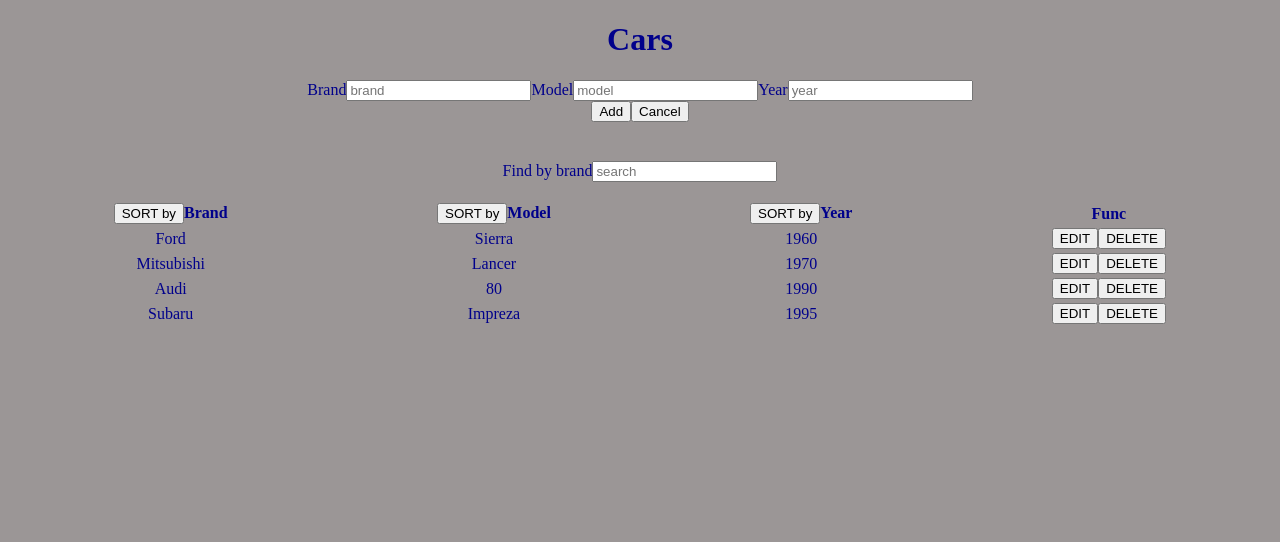
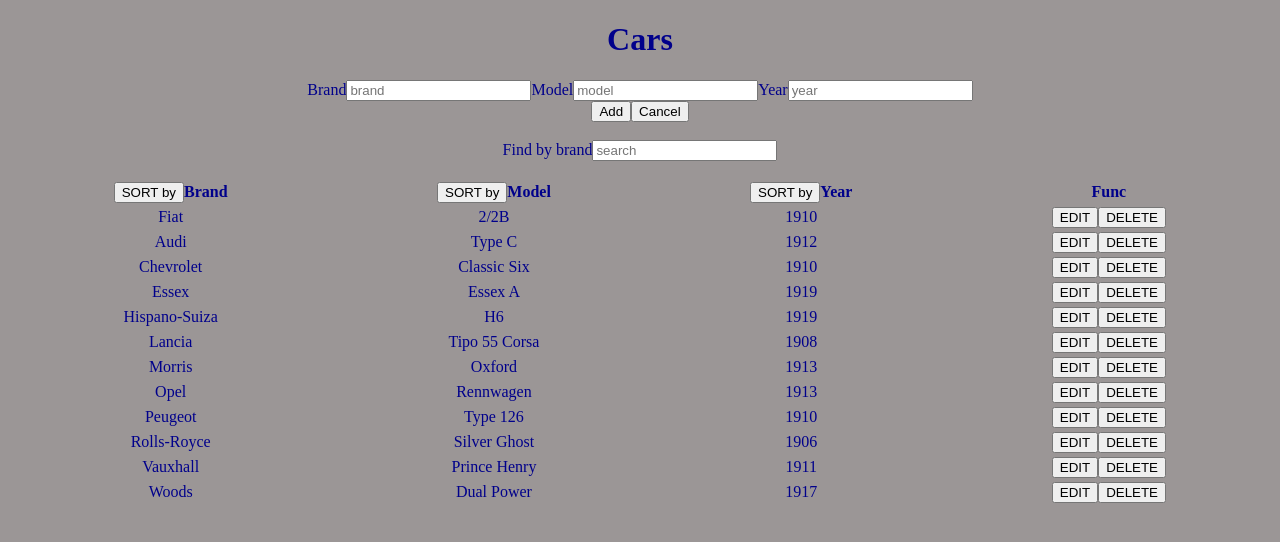
Before and after one commit to Zyar3k/react-list, a React (Create React App) app: page / in a window 1280 px wide. Shown: the top 542 px of the page. Built offline with nearby package versions, Linux system fonts and the light colour scheme.

Commit message:
Finish project

```diff
--- a/src/App.js
+++ b/src/App.js
@@ -2,10 +2,78 @@
 import "./App.css";
 
 const data = [
-  { id: "1", brand: "Ford", model: "Sierra", year: 1960 },
-  { id: "2", brand: "Mitsubishi", model: "Lancer", year: 1970 },
-  { id: "3", brand: "Audi", model: "80", year: 1990 },
-  { id: "4", brand: "Subaru", model: "Impreza", year: 1995 },
+  {
+    id: 18,
+    brand: "Fiat",
+    model: "2/2B",
+    year: "1910",
+  },
+  {
+    id: 22,
+    brand: "Audi",
+    model: "Type C",
+    year: "1912",
+  },
+  {
+    id: 23,
+    brand: "Chevrolet",
+    model: "Classic Six",
+    year: "1910",
+  },
+  {
+    id: 44,
+    brand: "Essex",
+    model: "Essex A",
+    year: "1919",
+  },
+  {
+    id: 5,
+    brand: "Hispano-Suiza",
+    model: "H6",
+    year: "1919",
+  },
+  {
+    id: 64,
+    brand: "Lancia",
+    model: "Tipo 55 Corsa",
+    year: "1908",
+  },
+  {
+    id: 7,
+    brand: "Morris",
+    model: "Oxford",
+    year: "1913",
+  },
+  {
+    id: 8,
+    brand: "Opel",
+    model: "Rennwagen",
+    year: "1913",
+  },
+  {
+    id: 92,
+    brand: "Peugeot",
+    model: "Type 126",
+    year: "1910",
+  },
+  {
+    id: 140,
+    brand: "Rolls-Royce",
+    model: "Silver Ghost",
+    year: "1906",
+  },
+  {
+    id: 121,
+    brand: "Vauxhall",
+    model: "Prince Henry",
+    year: "1911",
+  },
+  {
+    id: 112,
+    brand: "Woods",
+    model: "Dual Power",
+    year: "1917",
+  },
 ];
 
 function App() {
@@ -159,7 +227,6 @@
       </form>
       <div>
         <br />
-        <h1>{searchTerm}</h1>
         <label>Find by brand</label>
         <input
           type="text"
```
